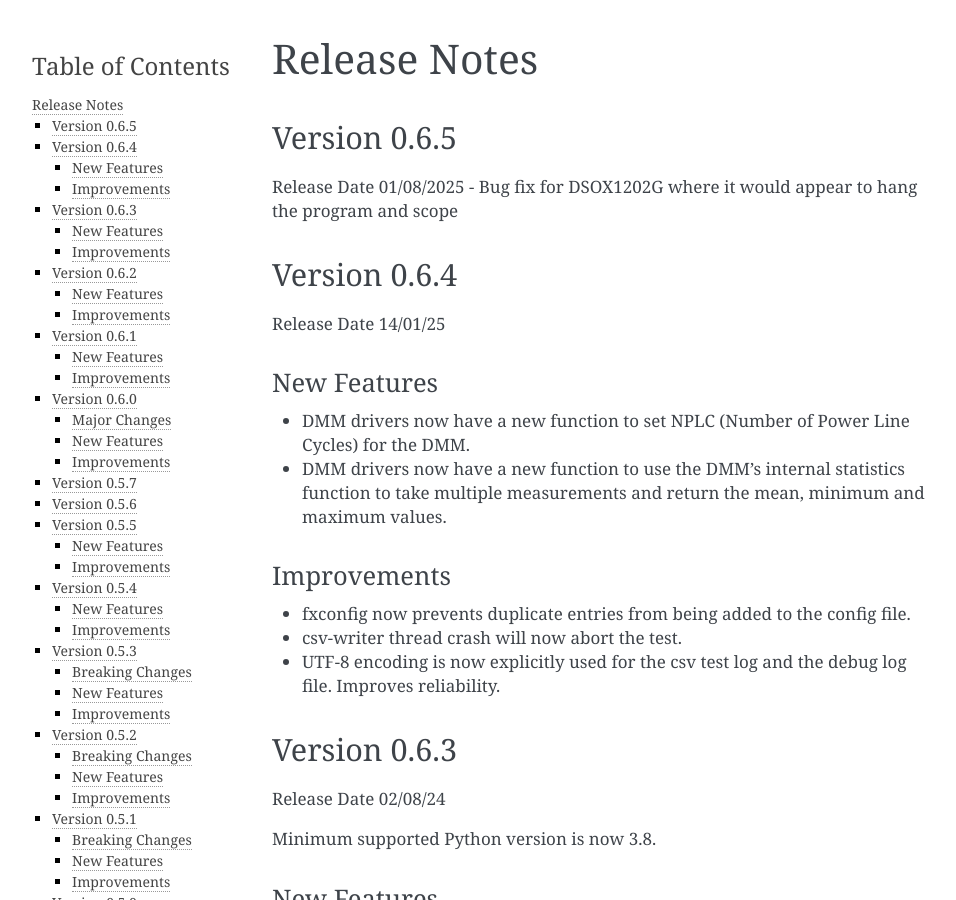
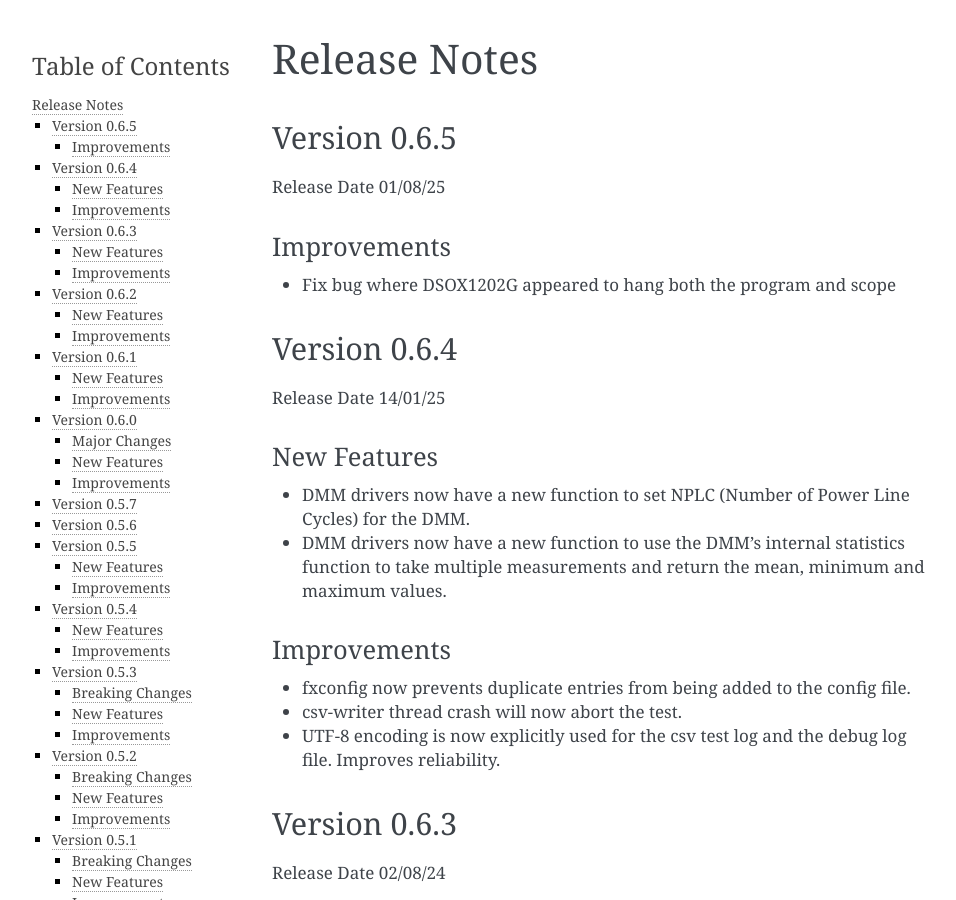
Before and after one commit to PyFixate/Fixate, a Sphinx documentation site: the page built from docs/release-notes.rst, in a window 1280 px wide and 900 px high. Shown: the whole window, without its empty margins (148-1104 px from the left). Built offline with Sphinx 7.4.7, drawn with Linux system fonts in a browser that asks for light colours.

Commit message:
Updated release notes for v0.6.5 to be more consistent with existing release notes

```diff
--- a/docs/release-notes.rst
+++ b/docs/release-notes.rst
@@ -5,8 +5,11 @@ Release Notes
 *************
 Version 0.6.5
 *************
-Release Date 01/08/2025
-- Bug fix for DSOX1202G where it would appear to hang the program and scope
+Release Date 01/08/25
+
+Improvements
+############
+- Fix bug where DSOX1202G appeared to hang both the program and scope
 
 *************
 Version 0.6.4
```
